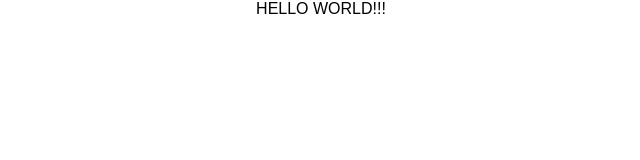
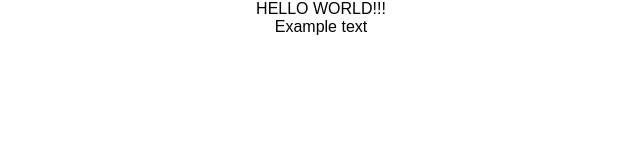
Before and after one commit to smr310/travelbak-client, a React (Create React App) app: page / in a window 1280 px wide. Shown: the top 160 px of the page, without its empty margins (319-959 px from the left). Built offline with nearby package versions, Linux system fonts and the light colour scheme.

Commit message:
test - wire up first component

```diff
--- /dev/null
+++ b/components/NavBar.js
@@ -0,0 +1,8 @@
+export default function NavBar() {
+    const text = 'Example text';
+    return (
+        <div className="NavBar">
+            {text}
+        </div>
+    );
+};
--- a/src/App.js
+++ b/src/App.js
@@ -1,12 +1,14 @@
 import React, { Component } from 'react';
 import logo from './logo.svg';
 import './App.css';
+import NavBar from '../components/NavBar';
 
 class App extends Component {
   render() {
     return (
       <div className="App">
         HELLO WORLD!!!
+        <NavBar />
       </div>
     );
   }
```
Also changed, not shown: .travis.yml.
